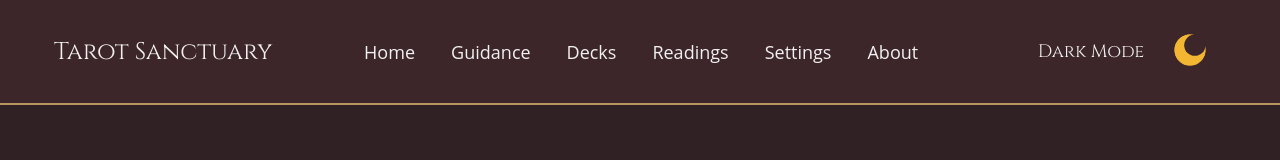
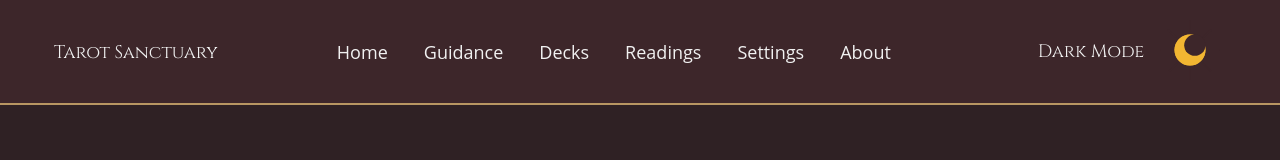
Before and after one commit to timabloom/tarot-sanctuary, a SvelteKit app: page / in a window 1280 px wide. Shown: the top 160 px of the page. Built offline with nearby package versions, Linux system fonts and the light colour scheme.

Commit message:
replaced id with class

```diff
--- a/src/routes/+layout.svelte
+++ b/src/routes/+layout.svelte
@@ -37,7 +37,7 @@
 
 <div class="navbar-container">
 	<div>
-		<a id="nav-logo" class="nav-menu-buttons" href="/">Tarot Sanctuary</a>
+		<a class="nav-logo nav-menu-buttons" href="/">Tarot Sanctuary</a>
 	</div>
 
 	<nav class="nav-menu-container">
@@ -146,7 +146,7 @@
 		padding: 0 3em;
 		color: #f1f1f1;
 	}
-	#nav-logo {
+	.nav-logo {
 		font-weight: normal;
 		font-size: 1.5rem;
 		font-family: "Cinzel", serif;
```
